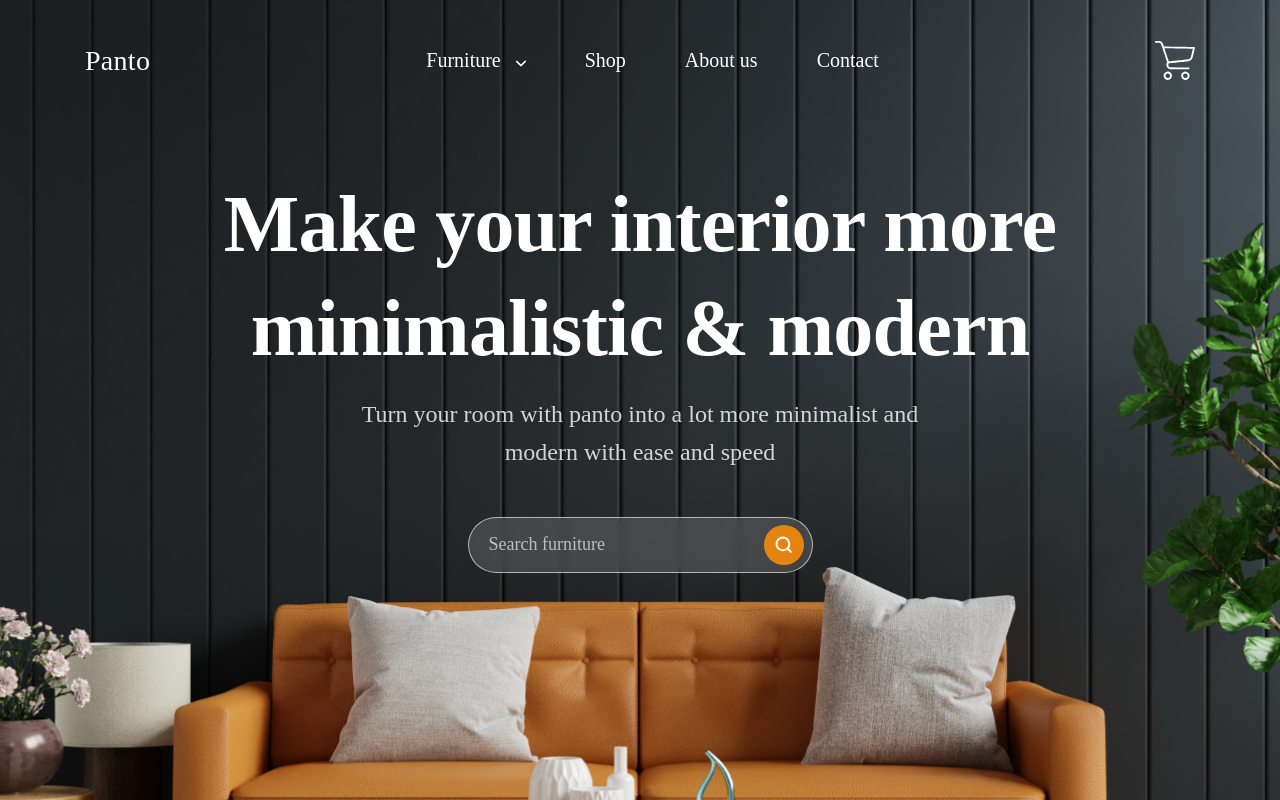
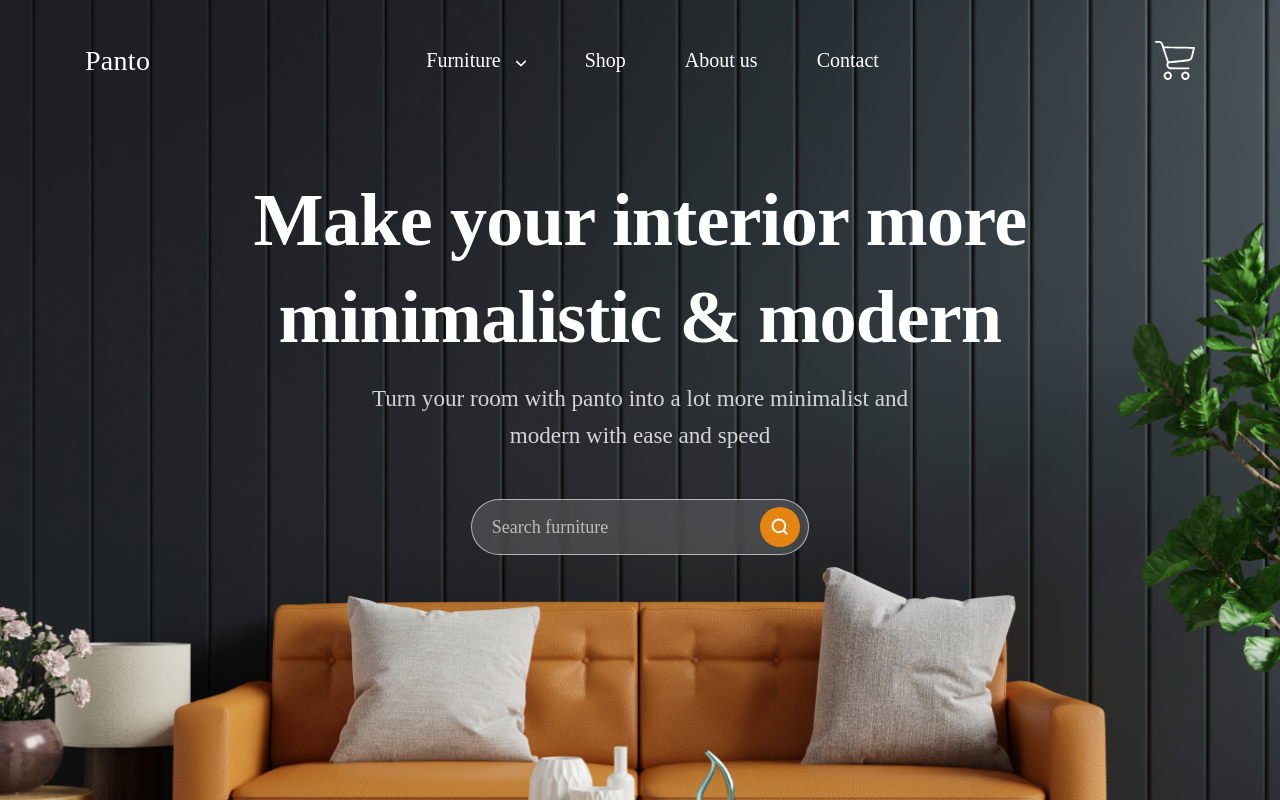
Before and after one commit to BohdanDidukh/furniture, a React (Create React App) app: page / in a window 1280 px wide. Shown: the top 800 px of the page. Built offline with nearby package versions, Linux system fonts and the light colour scheme.

Commit message:
Fix some problems and realize adaptive for Hero

```diff
--- a/src/components/Hero/Hero.module.scss
+++ b/src/components/Hero/Hero.module.scss
@@ -3,8 +3,6 @@
 
 .Hero {
   text-align: center;
-}
-.Hero__container {
   background: url(../../assets/images/intro.webp);
   background-position: center center;
   background-size: cover;
--- a/src/components/Hero/Hero.tsx
+++ b/src/components/Hero/Hero.tsx
@@ -1,5 +1,6 @@
 import React, { FC } from "react";
 
+import Container from "../common/Container/Container";
 import Header from "../common/Header/Header";
 import HeroTitle from "../HeroTitle/HeroTitle";
 import HeroSubtitle from "../HeroSubtitle/HeroSubtitle";
@@ -11,8 +12,7 @@ interface HeroProps {}
 
 const Hero: FC<HeroProps> = () => (
   <section className={styles.Hero}>
-    <div className={styles.Hero__container}>
-      <div className={styles.Hero__content}>
+    <Container>
       <Header></Header>
       <HeroTitle
         label={"Make your interior more minimalistic & modern"}
@@ -23,8 +23,7 @@ const Hero: FC<HeroProps> = () => (
         }
       ></HeroSubtitle>
       <Search></Search>
-      </div>
-    </div>
+    </Container>
   </section>
 );
 
--- a/src/components/HeroSubtitle/HeroSubtitle.module.scss
+++ b/src/components/HeroSubtitle/HeroSubtitle.module.scss
@@ -7,7 +7,7 @@
   padding-top: rem(15);
   font-family: "Gilroy";
   font-weight: 400;
-  font-size: rem(24);
+  @include adaptiveValue("font-size",24, 18);
   line-height: 160%;
   color: $secondaryColor;
   opacity: 0.8;
--- a/src/components/HeroTitle/HeroTitle.module.scss
+++ b/src/components/HeroTitle/HeroTitle.module.scss
@@ -6,7 +6,7 @@
   padding-top: rem(92);
   max-width: rem(860);
   font-family: "Gilroy";
-  font-size: rem(80);
+  @include adaptiveValue("font-size", 80, 40);
   font-weight: 700;
   line-height: 130%;
   letter-spacing: -0.01em;
--- a/src/components/Search/Search.module.scss
+++ b/src/components/Search/Search.module.scss
@@ -9,7 +9,7 @@
   margin: auto;
   margin-top: rem(45);
   padding: 8px 8px 8px 20px;
-  width: rem(345);
+  @include adaptiveValue("width", 345, 300);
   height: rem(56);
   background: rgba(255, 255, 255, 0.15);
   border: 0.861538px solid rgba(255, 255, 255, 0.6);
--- a/src/components/common/Header/Header.tsx
+++ b/src/components/common/Header/Header.tsx
@@ -4,7 +4,6 @@ import Logo from "../Logo/Logo";
 import Navigation from "../../Navigation/Navigation";
 import ShopingCart from "../../ShopingCart/ShopingCart";
 import MenuButton from "../../MenuButton/MenuButton";
-import Container from "../Container/Container";
 
 import styles from "./Header.module.scss";
 
@@ -12,7 +11,6 @@ interface HeaderProps {}
 const Header: FC<HeaderProps> = () => {
   return (
     <header className={styles.Header}>
-      <Container>
         <div className={styles.Header__content}>
           <Logo isBlack={false}></Logo>
           <Navigation />
@@ -21,7 +19,6 @@ const Header: FC<HeaderProps> = () => {
             <ShopingCart />
           </div>
         </div>
-      </Container>
     </header>
   );
 };
```
Lines whose indentation alone changed are shown as unchanged.
